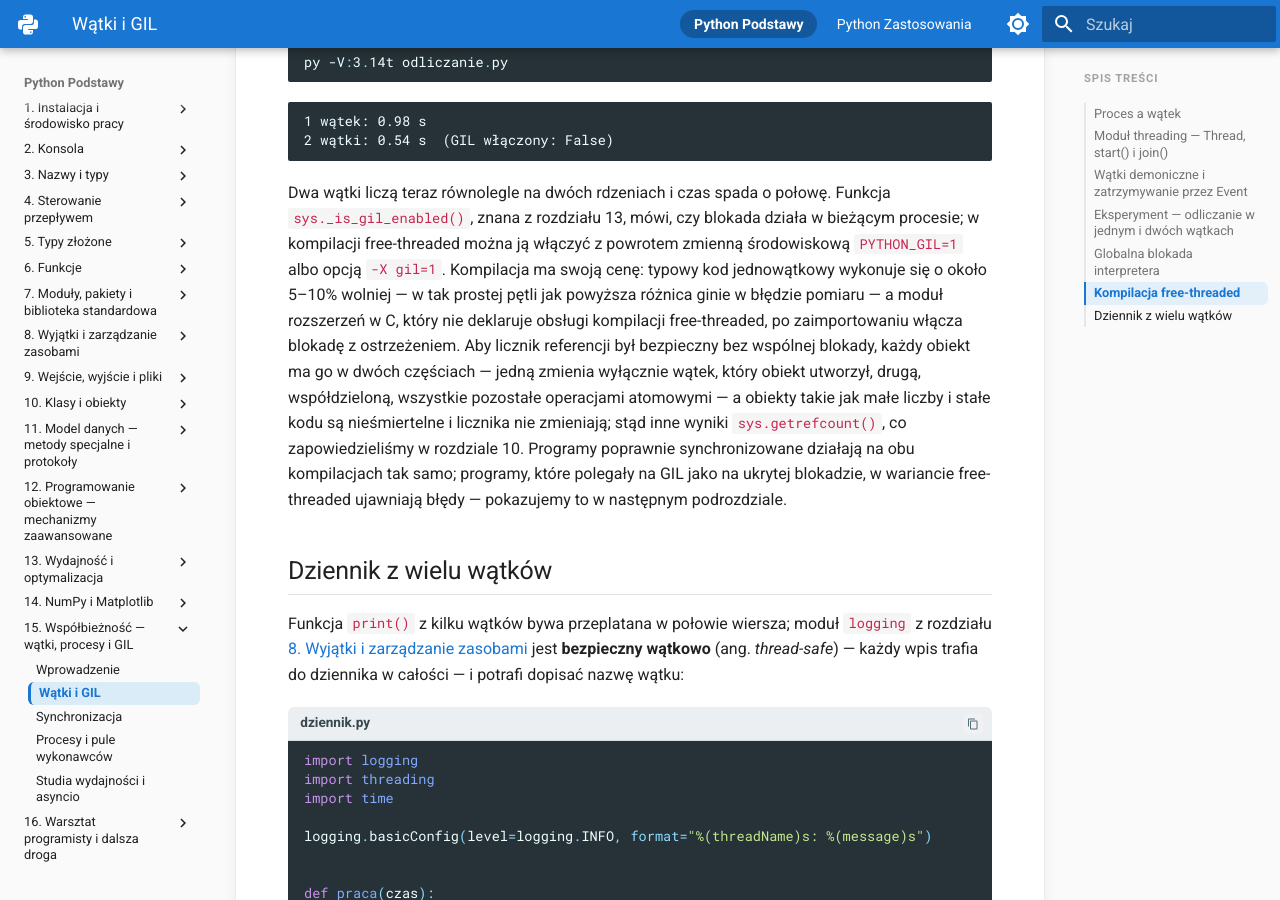
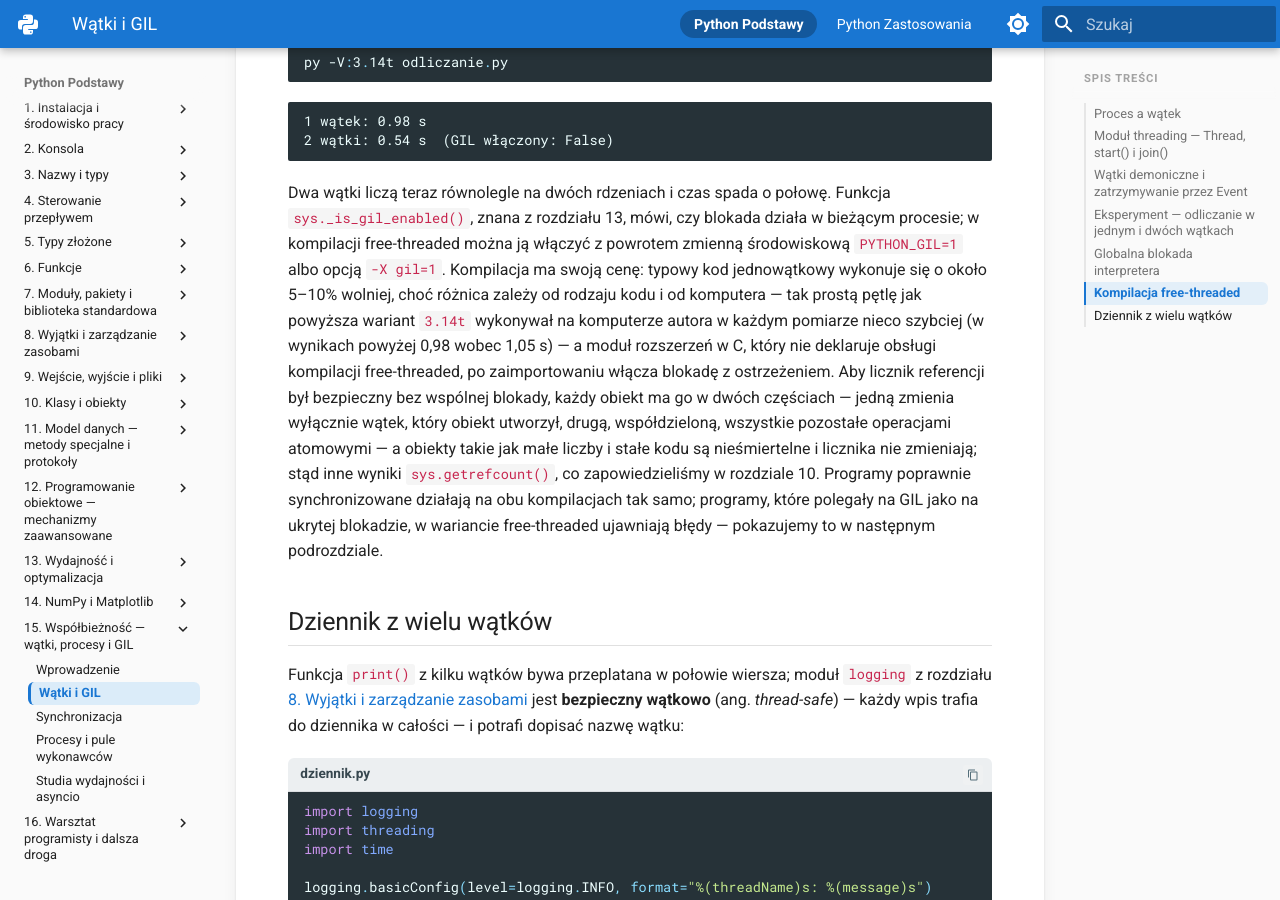
Before and after one commit to witoldprzygoda/python-notatki, an MkDocs documentation site: the page built from docs/15-wspolbieznosc/watki-i-gil.md, in a window 1280 px wide and 900 px high, scrolled down 4397 px. Built offline with MkDocs 1.6.1 and Material for MkDocs 9.7.7, drawn with Linux system fonts in a browser that asks for light colours.

Commit message:
Qualify GIL, free-threaded and process start claims in chapter 15
Standard-build threads run Python code without parallelism, while C code
that releases the GIL can run in parallel. The countdown loop ran faster
on 3.14t in every measurement on the reference machine; the book times
stay. With forkserver the unguarded pool ends in ConnectionResetError.
Code between two awaits runs without switches; the sentence on the
bytecode switch points names CPython 3.14.

Co-Authored-By: Claude Opus 5.5 <noreply@anthropic.com>

````diff
--- a/docs/15-wspolbieznosc/watki-i-gil.md
+++ b/docs/15-wspolbieznosc/watki-i-gil.md
@@ -148,7 +148,7 @@ py -V:3.14t odliczanie.py
 2 wątki: 0.54 s  (GIL włączony: False)
 ```
 
-Dwa wątki liczą teraz równolegle na dwóch rdzeniach i czas spada o połowę. Funkcja `sys._is_gil_enabled()`, znana z rozdziału 13, mówi, czy blokada działa w bieżącym procesie; w kompilacji free-threaded można ją włączyć z powrotem zmienną środowiskową `PYTHON_GIL=1` albo opcją `-X gil=1`. Kompilacja ma swoją cenę: typowy kod jednowątkowy wykonuje się o około 5–10% wolniej — w tak prostej pętli jak powyższa różnica ginie w błędzie pomiaru — a moduł rozszerzeń w C, który nie deklaruje obsługi kompilacji free-threaded, po zaimportowaniu włącza blokadę z ostrzeżeniem. Aby licznik referencji był bezpieczny bez wspólnej blokady, każdy obiekt ma go w dwóch częściach — jedną zmienia wyłącznie wątek, który obiekt utworzył, drugą, współdzieloną, wszystkie pozostałe operacjami atomowymi — a obiekty takie jak małe liczby i stałe kodu są nieśmiertelne i licznika nie zmieniają; stąd inne wyniki `sys.getrefcount()`, co zapowiedzieliśmy w rozdziale 10. Programy poprawnie synchronizowane działają na obu kompilacjach tak samo; programy, które polegały na GIL jako na ukrytej blokadzie, w wariancie free-threaded ujawniają błędy — pokazujemy to w następnym podrozdziale.
+Dwa wątki liczą teraz równolegle na dwóch rdzeniach i czas spada o połowę. Funkcja `sys._is_gil_enabled()`, znana z rozdziału 13, mówi, czy blokada działa w bieżącym procesie; w kompilacji free-threaded można ją włączyć z powrotem zmienną środowiskową `PYTHON_GIL=1` albo opcją `-X gil=1`. Kompilacja ma swoją cenę: typowy kod jednowątkowy wykonuje się o około 5–10% wolniej, choć różnica zależy od rodzaju kodu i od komputera — tak prostą pętlę jak powyższa wariant `3.14t` wykonywał na komputerze autora w każdym pomiarze nieco szybciej (w wynikach powyżej 0,98 wobec 1,05 s) — a moduł rozszerzeń w C, który nie deklaruje obsługi kompilacji free-threaded, po zaimportowaniu włącza blokadę z ostrzeżeniem. Aby licznik referencji był bezpieczny bez wspólnej blokady, każdy obiekt ma go w dwóch częściach — jedną zmienia wyłącznie wątek, który obiekt utworzył, drugą, współdzieloną, wszystkie pozostałe operacjami atomowymi — a obiekty takie jak małe liczby i stałe kodu są nieśmiertelne i licznika nie zmieniają; stąd inne wyniki `sys.getrefcount()`, co zapowiedzieliśmy w rozdziale 10. Programy poprawnie synchronizowane działają na obu kompilacjach tak samo; programy, które polegały na GIL jako na ukrytej blokadzie, w wariancie free-threaded ujawniają błędy — pokazujemy to w następnym podrozdziale.
 
 ## Dziennik z wielu wątków
 
````
Also changed, not shown: docs/15-wspolbieznosc/index.md (+1 -1 lines), docs/15-wspolbieznosc/procesy-i-executory.md (+1 -1 lines), docs/15-wspolbieznosc/studia-wydajnosci.md (+1 -1 lines), docs/15-wspolbieznosc/synchronizacja.md (+1 -1 lines).
